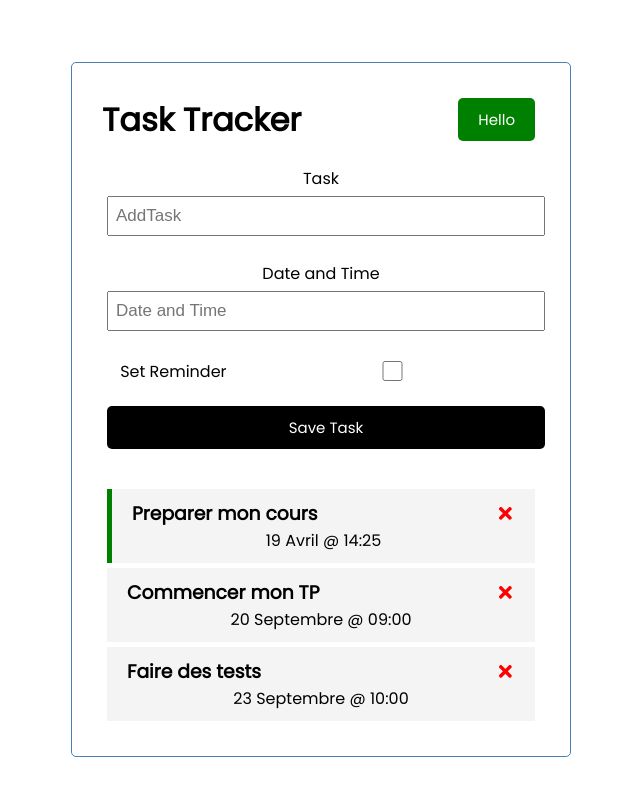
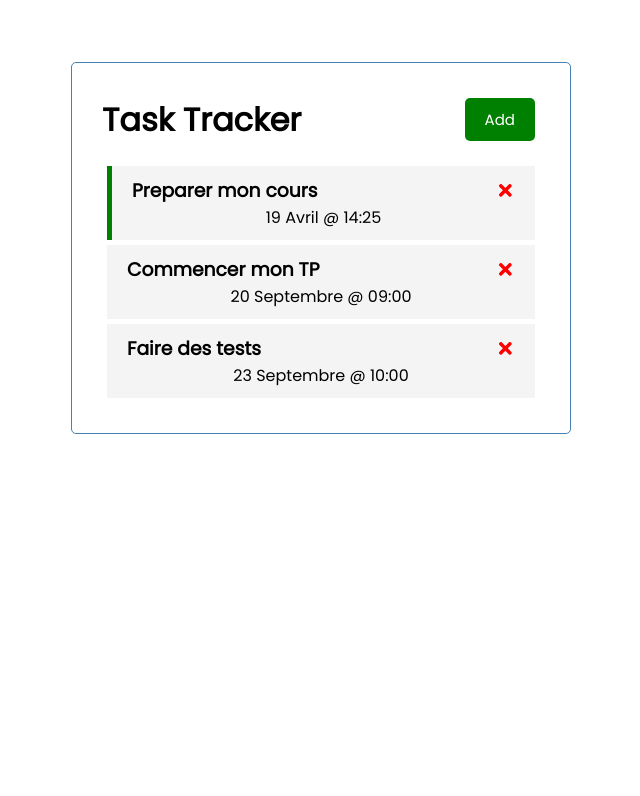
Before and after one commit to zeprof/react-tasktracker-vite, a React (Vite) app: page / in a window 1280 px wide. Shown: the top 796 px of the page, without its empty margins (319-959 px from the left). Built offline with nearby package versions, Linux system fonts and the light colour scheme.

Commit message:
show task form depending on header button

```diff
--- a/src/App.jsx
+++ b/src/App.jsx
@@ -7,6 +7,7 @@
 
 
 function App() {
+    const [showAddTask, setShowAddTask] = useState(false)
     const [tasks, setTasks] = useState([
             {
                 id: 1,
@@ -51,7 +52,7 @@
     return (
         <div className='container'>
             <Header title="Task Tracker"/>
-            <AddTask onAdd={addTask} />
+            {showAddTask && <AddTask onAdd={addTask} />}
             {tasks.length > 0 ?
                 <Tasks tasks={tasks}
                        onDelete={deleteTask}
--- a/src/components/Header.jsx
+++ b/src/components/Header.jsx
@@ -7,7 +7,7 @@
     return (
         <header className='header'>
             <h1>{title}</h1>
-            <Button color='green' text='Hello' onClick={onClick}/>
+            <Button color='green' text='Add' onClick={onClick}/>
         </header>
     )
 }
```
